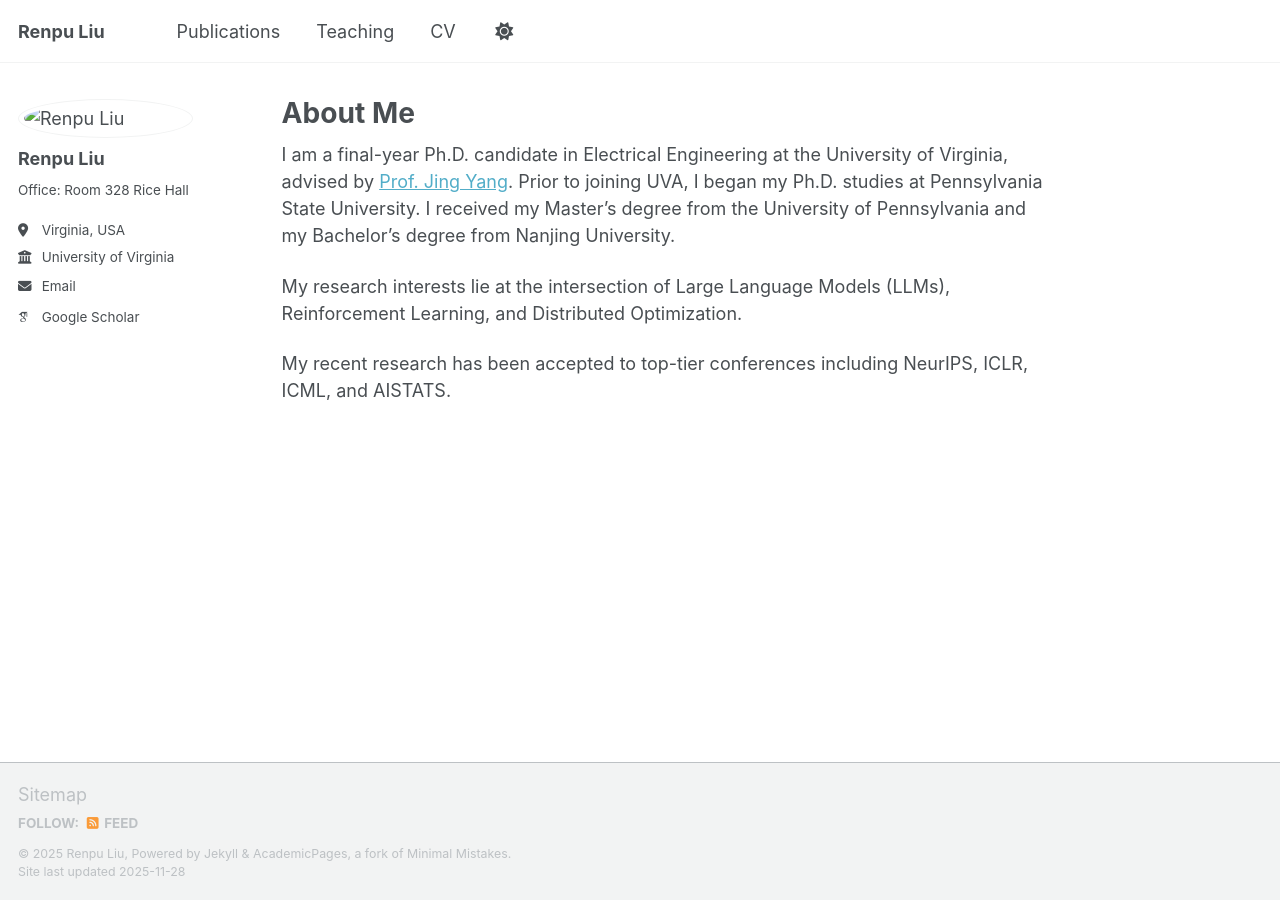
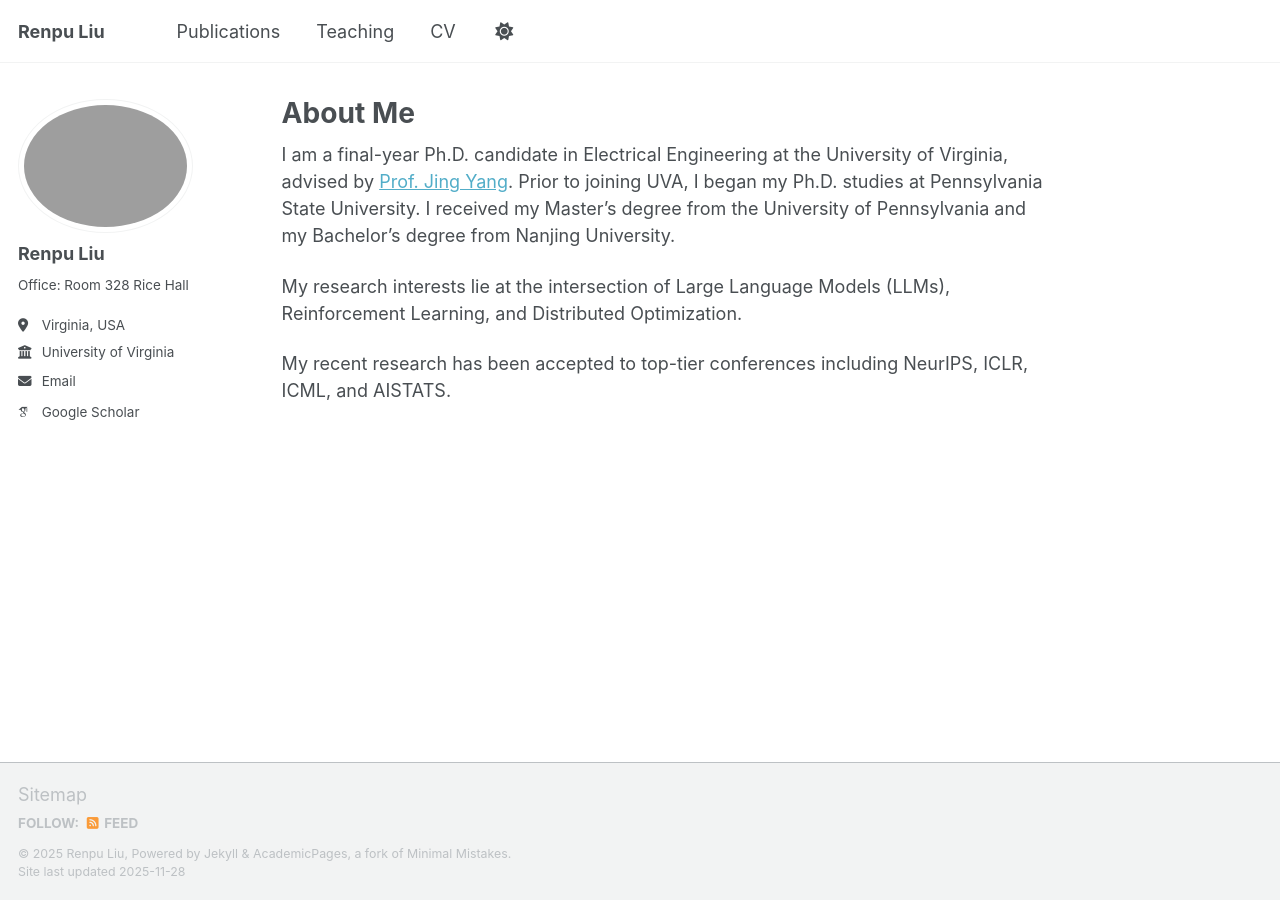
Before and after one commit to RenpuLiu/renpuliu.github.io, a Jekyll site: the page built from _pages/about.md, in a window 1280 px wide. Built offline with Jekyll 4.4.1, drawn with Linux system fonts in a browser that asks for light colours; some web fonts are replaced; a script that is not in the unit is left out.

Commit message:
Update author avatar to new image

```diff
--- a/_config.yml
+++ b/_config.yml
@@ -23,7 +23,7 @@ repository               : ""
 #               Additional customization can be done by editing /_includes/author-profile.html
 author:
   # Biographic information
-  avatar           : "images/bio-photo-2.jpg"
+  avatar           : "pt.jpg"
   name             : "Renpu Liu"
   pronouns         : # example: "she/her"
   bio              : "Office: Room 328 Rice Hall"
```
Also changed, not shown: 1 other file.
